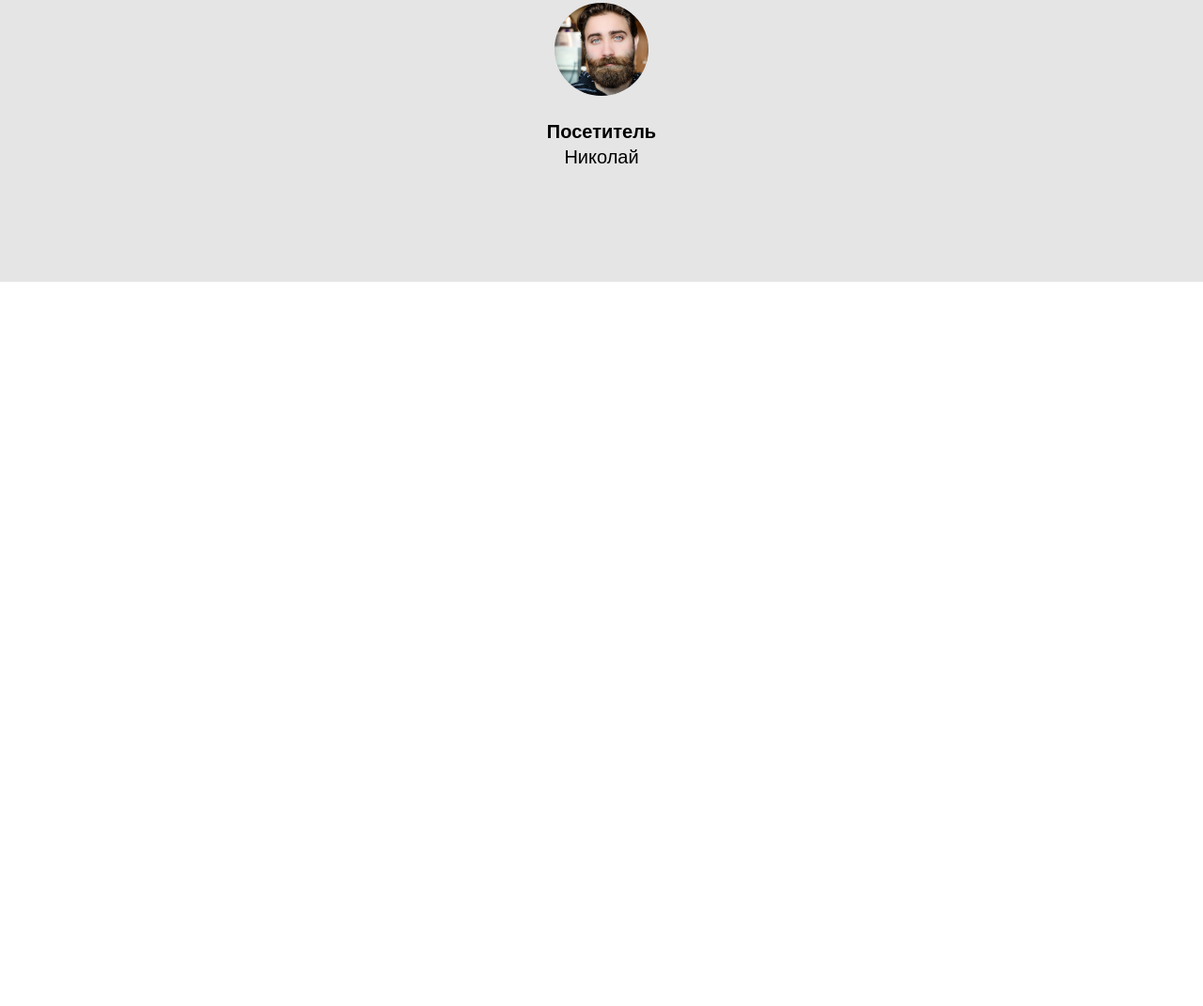
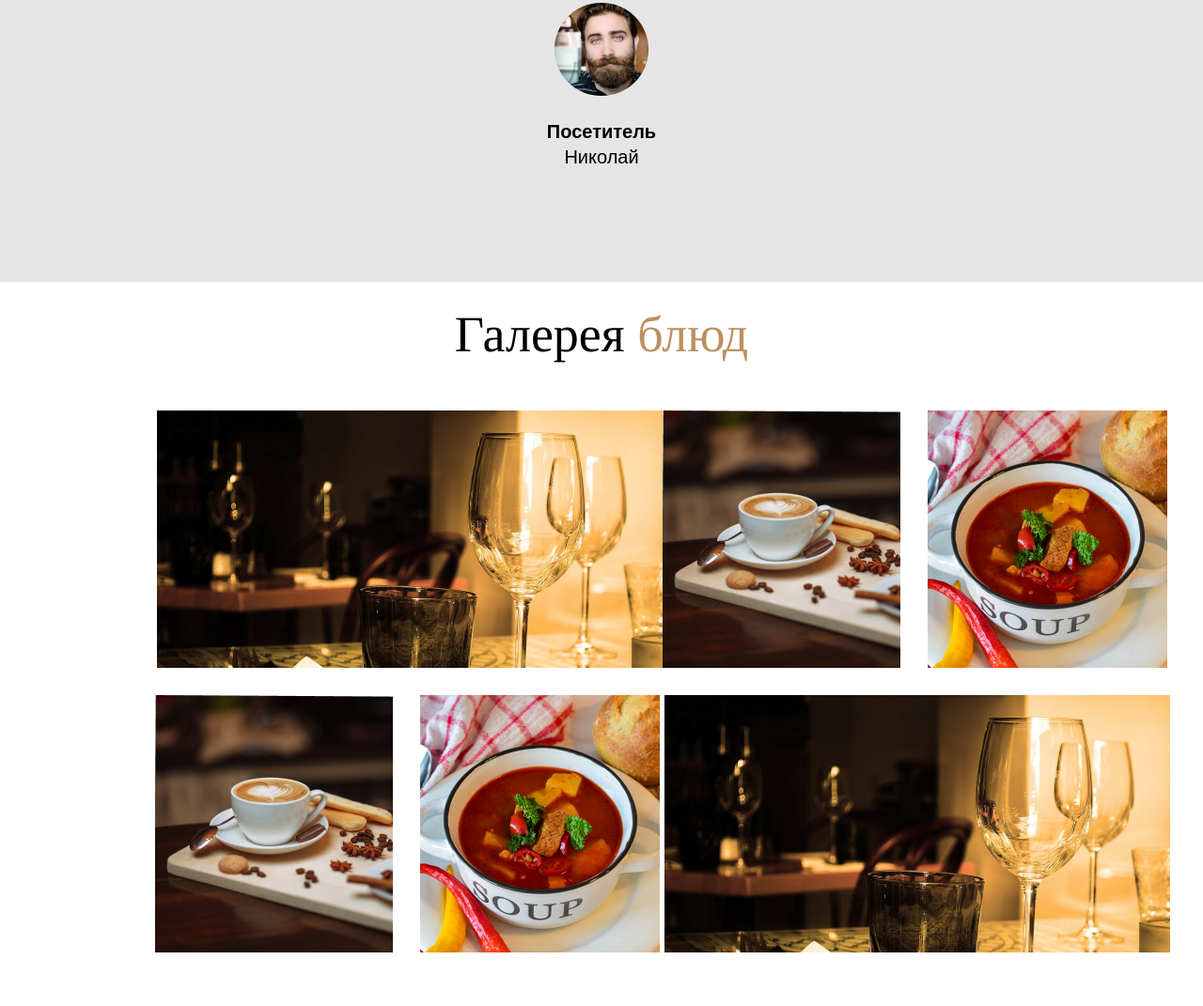
Before and after one commit to NazarSikora/restaurant, a plain HTML site: page index.html in a window 1280 px wide. Shown: the part 4260-5331 px from the top of the page at 94% size. Before the commit the page ends 4560 px from the top, so only its background shows below. Drawn offline with nearby package versions, Linux system fonts and the light colour scheme.

Commit message:
Creating a block of our dishes

```diff
--- a/index.html
+++ b/index.html
@@ -226,5 +226,30 @@
             <div class="comment__username">Николай</div>
         </div>
     </div>
+    <div class="galery-dishes">
+        <div class="container">
+            <div class="galery-dishes__title">Галерея <span class="subtitle">блюд</span></div>
+            <div class="galery-dishes__foods">
+                <div class="galery-dishes first-box__food">
+                    <div class="galery-dishes big-dishe">
+                        <img class="big-image__dishe" src="images/champagne.png" alt="champagne">
+                    </div>
+                    <div class="galery-dishes small-dishes">
+                        <img class="small-image_dishe__first" src="images/coffee.png" alt="coffee">
+                        <img class="big-image_dishe__second" src="images/soup.png" alt="soup">
+                    </div>
+                </div>
+                <div class="galery-dishes second-box__food">
+                    <div class="galery-dishes small-dishes">
+                        <img class="small-image_dishe__first" src="images/coffee.png" alt="coffee">
+                        <img class="big-image_dishe__second" src="images/soup.png" alt="soup">
+                    </div>
+                    <div class="galery-dishes big-dishe">
+                        <img class="big-image__dishe" src="images/champagne.png" alt="champagne">
+                    </div>
+                </div>
+            </div>
+        </div>
+    </div>
 </body>
 </html>
--- a/style.css
+++ b/style.css
@@ -381,3 +381,26 @@
     font-size: 20px;
     text-align: center;
 }
+
+.galery-dishes {
+    margin: 25px 0px;
+}
+
+.galery-dishes__title {
+    font-family: 'Tinos', sans-serif;
+    font-size: 54px;
+    text-align: center;
+}
+
+.galery-dishes__foods {
+    display: flex;
+    justify-content: space-between;
+}
+
+.small-image_dishe__first {
+    margin-right: 25px;
+}
+
+.small-image_dishe__second {
+    margin-left: 25px;
+}
```
